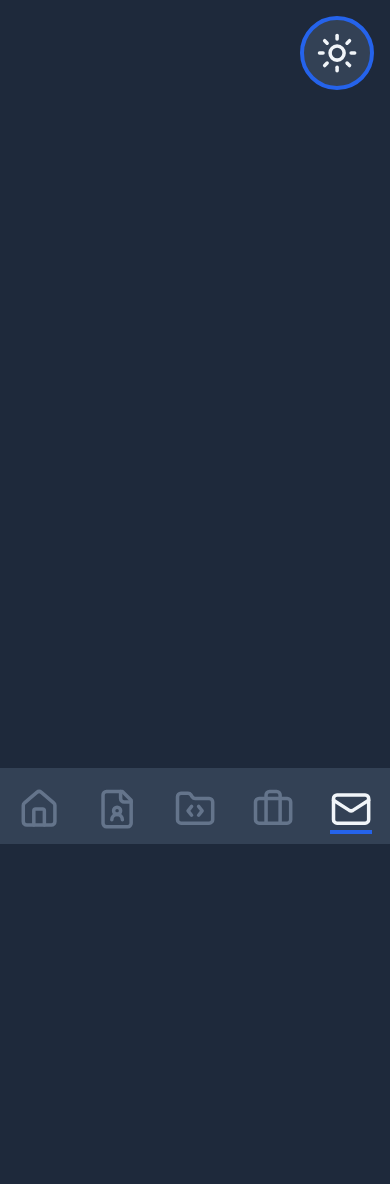
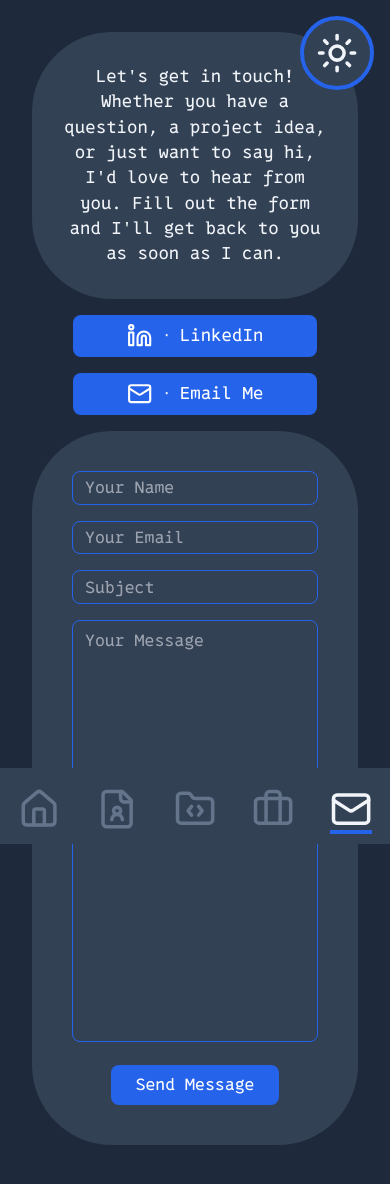
Before and after one commit to Harrison-Blair/personal-website, a Next.js app: page /contact in a window 390 px wide. Shown: the top 1184 px of the page. Before the commit the page ends 844 px from the top, so only its background shows below. Built offline with nearby package versions, Linux system fonts and the light colour scheme.

Commit message:
add mobile layout to contact form

```diff
--- a/src/app/contact/page.tsx
+++ b/src/app/contact/page.tsx
@@ -54,6 +54,7 @@ export default function Contact() {
     };
 
     return (
+        <div>
             <div className="hidden xl:grid grid-rows-[1fr_8fr] h-[90vh] w-[90vw] overflow-hidden">
                 <h1 className="text-[6.5vh]">
                     Contact
@@ -152,5 +153,89 @@ export default function Contact() {
                     </div>
                 </div>
             </div>
+            <div className="xl:hidden flex flex-col gap-4 items-center justify-center">
+                <div className="bg-[var(--muted)] rounded-[5rem] p-8">
+                    <p className="text-[2vh] text-center">
+                        Let&apos;s get in touch! Whether you have a question, a project idea, or just want to say hi, I&apos;d love to hear from you. Fill out the form and I&apos;ll get back to you as soon as I can.
+                    </p>
+                </div>
+                <RectangularButton
+                    href="https://www.linkedin.com/in/harrison-blair"
+                    icon={Linkedin}
+                    text="LinkedIn"
+                    bgColor="bg-[var(--primary)]"
+                    hoverColor="hover:bg-[var(--accent)]"
+                    isExternal={true}
+                    width="75%"
+                    height="5vh"
+                    styling="text-[2vh] text-white"
+                />
+                <RectangularButton
+                    href={`mailto:${process.env.NEXT_PUBLIC_RESEND_DESTINATION_EMAIL}`}
+                    icon={Mail}
+                    text="Email Me"
+                    bgColor="bg-[var(--primary)]"
+                    hoverColor="hover:bg-[var(--accent)]"
+                    isExternal={true}
+                    width="75%"
+                    height="5vh"
+                    styling="text-[2vh] text-white"
+                />
+                <div className="bg-[var(--muted)] h-full w-full rounded-[5rem] p-10">
+                    <form onSubmit={handleSubmit} className="text-[var(--primary)]">
+                        <input
+                            type="text"
+                            name="name"
+                            placeholder="Your Name"
+                            value={formData.name}
+                            onChange={handleChange}
+                            required
+                            className="w-full h-[4vh] rounded-lg px-3 bg-[var(--muted)] text-[var(--foreground)] border border-[var(--primary)]"
+                        />
+                        <input
+                            type="email"
+                            name="email"
+                            placeholder="Your Email"
+                            value={formData.email}
+                            onChange={handleChange}
+                            required
+                            className="w-full h-[4vh] rounded-lg px-3 mt-4 bg-[var(--muted)] text-[var(--foreground)] border border-[var(--primary)]"
+                        />
+                        <input
+                            type="text"
+                            name="subject"
+                            placeholder="Subject"
+                            value={formData.subject}
+                            onChange={handleChange}
+                            required
+                            className="w-full h-[4vh] rounded-lg px-3 mt-4 bg-[var(--muted)] text-[var(--foreground)] border border-[var(--primary)]"
+                        />
+                        <textarea
+                            name="message"
+                            placeholder="Your Message"
+                            value={formData.message}
+                            onChange={handleChange}
+                            required
+                            className="w-full h-[50vh] rounded-lg px-3 mt-4 pt-2 resize-none bg-[var(--muted)] text-[var(--foreground)] border border-[var(--primary)]"
+                        />
+                        <div className="flex justify-center mt-4">
+                            <button
+                                type="submit"
+                                disabled={isSubmitting}
+                                className="bg-[var(--primary)] hover:bg-[var(--accent)] text-white rounded-lg px-6 py-2 disabled:opacity-50 disabled:cursor-not-allowed"
+                            >
+                                {isSubmitting ? 'Sending...' : 'Send Message'}
+                            </button>
+                        </div>
+                        {submitStatus === 'success' && (
+                            <p className="text-[var(--primary)] text-center mt-4">Message sent successfully!</p>
+                        )}
+                        {submitStatus === 'error' && (
+                            <p className="text-red-600 text-center mt-4">Failed to send message. Please try again.</p>
+                        )}
+                    </form>
+                </div>
+            </div>
+        </div>
     );
 }
```
Lines whose indentation alone changed are shown as unchanged.
